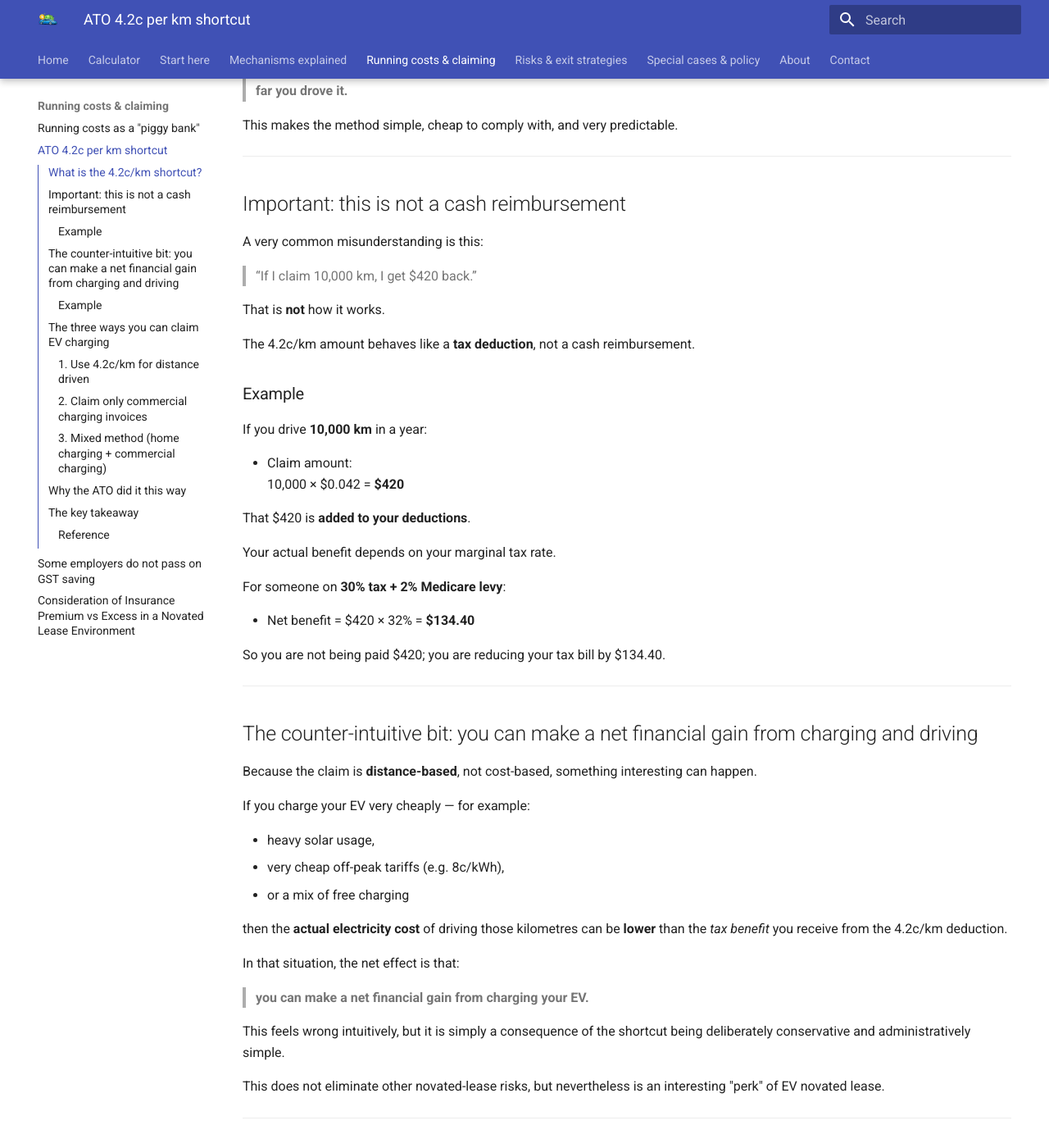
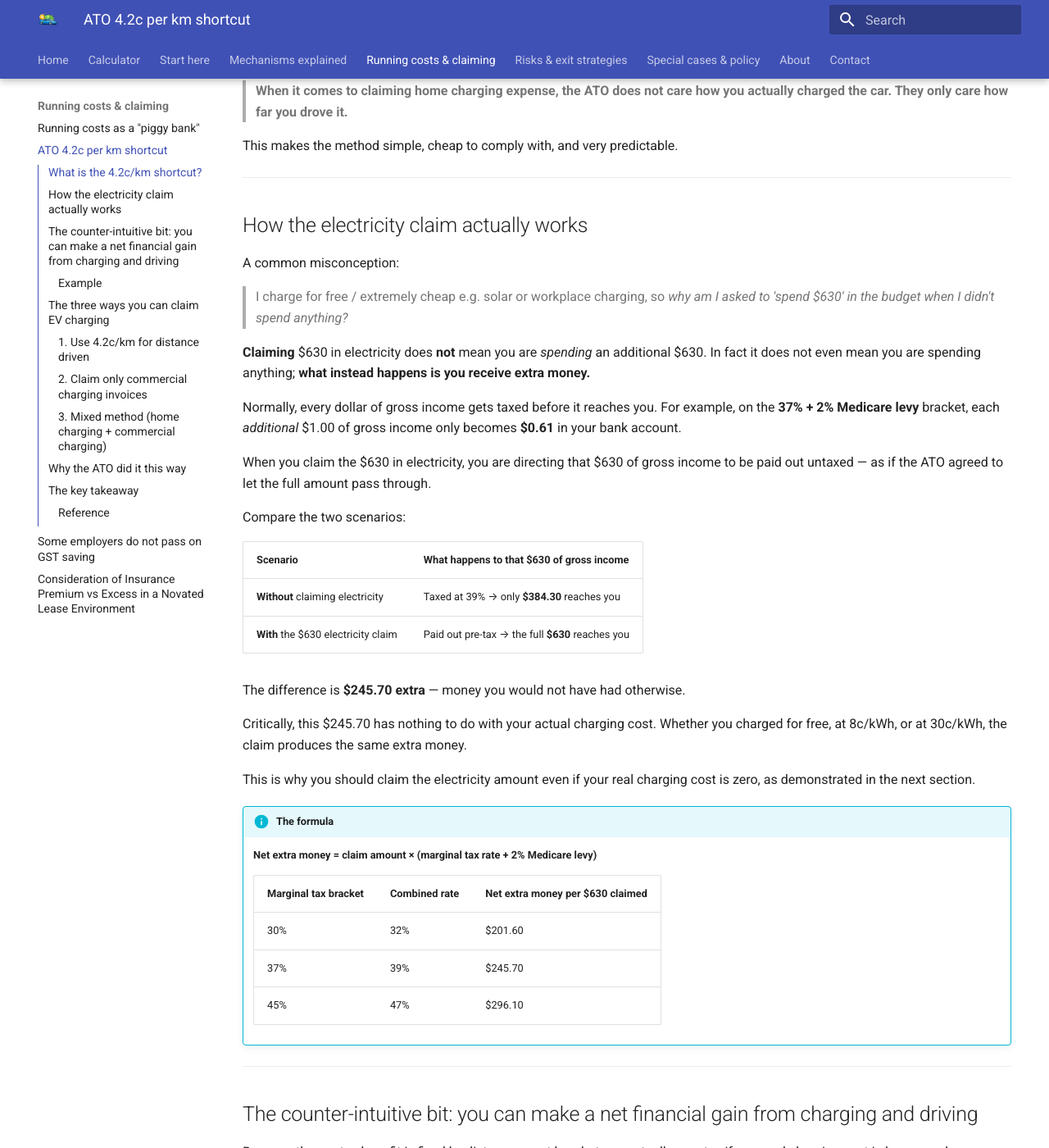
Before and after one commit to novatedlease/novatedlease.github.io, an MkDocs documentation site: the page built from docs/running-costs/ato-42c-per-km-shortcut.md, in a window 1280 px wide and 1400 px high, scrolled down 872 px. Shown: the whole window at 82% size. Built offline with MkDocs 1.6.1 and Material for MkDocs 9.7.7, drawn with Linux system fonts in a browser that asks for light colours; some of the changed text lies outside the part shown.

Commit message:
Improved 4.2c/km article

```diff
--- a/docs/running-costs/ato-42c-per-km-shortcut.md
+++ b/docs/running-costs/ato-42c-per-km-shortcut.md
@@ -1,8 +1,8 @@
 # The ATO 4.2c/km EV charging shortcut — how it actually works
 
-EV charging sounds simple until you try to claim it.
+For most novated lease expenses, the process is straightforward — you spend $X on something, submit the claim, and that amount is paid from pre-tax dollars.
 
-Different electricity tariffs, solar vs grid, time-of-use pricing, free public chargers, workplace chargers, battery losses… it quickly becomes a record-keeping nightmare.
+Electricity is a different beast. Different tariffs, solar vs grid, time-of-use pricing, free public chargers, workplace chargers, battery losses… it quickly becomes a record-keeping nightmare with no clean answer for what was actually spent.
 
 Recognising this, the ATO essentially said: *this is getting ridiculous*.
 
@@ -33,56 +33,45 @@ This makes the method simple, cheap to comply with, and very predictable.
 
 ---
 
-## Important: this is not a cash reimbursement
+## How the electricity claim actually works
 
-A very common misunderstanding is this:
+A common misconception:
+> I charge for free / extremely cheap e.g. solar or workplace charging, so *why am I asked to 'spend $630' in the budget when I didn't spend anything?*
 
-> “If I claim 10,000 km, I get $420 back.”
+**Claiming** $630 in electricity does **not** mean you are *spending* an additional $630. In fact it does not even mean you are spending anything; **what instead happens is you receive extra money.**
 
-That is **not** how it works.
+Normally, every dollar of gross income gets taxed before it reaches you. For example, on the **37% + 2% Medicare levy** bracket, each *additional* $1.00 of gross income only becomes **$0.61** in your bank account.
 
-The 4.2c/km amount behaves like a **tax deduction**, not a cash reimbursement.
+When you claim the $630 in electricity, you are directing that $630 of gross income to be paid out untaxed — as if the ATO agreed to let the full amount pass through.
 
-### Example
+Compare the two scenarios:
 
-If you drive **10,000 km** in a year:
+| Scenario | What happens to that $630 of gross income |
+|---|---|
+| **Without** claiming electricity | Taxed at 39% → only **$384.30** reaches you |
+| **With** the $630 electricity claim | Paid out pre-tax → the full **$630** reaches you |
 
-- Claim amount:
-  10,000 × $0.042 = **$420**
+The difference is **$245.70 extra** — money you would not have had otherwise.
 
-That $420 is **added to your deductions**.
+Critically, this $245.70 has nothing to do with your actual charging cost. Whether you charged for free, at 8c/kWh, or at 30c/kWh, the claim produces the same extra money.
 
-Your actual benefit depends on your marginal tax rate.
+This is why you should claim the electricity amount even if your real charging cost is zero, as demonstrated in the next section.
 
-For someone on **30% tax + 2% Medicare levy**:
+!!! info "The formula"
+    **Net extra money = claim amount × (marginal tax rate + 2% Medicare levy)**
 
-- Net benefit = $420 × 32% = **$134.40**
-
-So you are not being paid $420; you are reducing your tax bill by $134.40.
+    | Marginal tax bracket | Combined rate | Net extra money per $630 claimed |
+    |---|---|---|
+    | 30% | 32% | $201.60 |
+    | 37% | 39% | $245.70 |
+    | 45% | 47% | $296.10 |
 
 ---
 
 ## The counter-intuitive bit: you can make a net financial gain from charging and driving
 
-Because the claim is **distance-based**, not cost-based, something interesting can happen.
+Because the pre-tax benefit is fixed by distance — not by what you actually spent — if your real charging cost is low enough, you come out ahead. Here is what that looks like with real numbers.
 
-If you charge your EV very cheaply — for example:
-
-- heavy solar usage,
-- very cheap off-peak tariffs (e.g. 8c/kWh),
-- or a mix of free charging
-
-then the **actual electricity cost** of driving those kilometres can be **lower** than the *tax benefit* you receive from the 4.2c/km deduction.
-
-In that situation, the net effect is that:
-
-> **you can make a net financial gain from charging your EV.**
-
-This feels wrong intuitively, but it is simply a consequence of the shortcut being deliberately conservative and administratively simple.
-
-This does not eliminate other novated-lease risks, but nevertheless is an interesting "perk" of EV novated lease.
-
----
 ### Example
 
 If you drive **15,000 km** in a year and are on **top marginal tax bracket (45+2%)**:
@@ -97,29 +86,12 @@ Your car has an average efficiency of 150Wh/km, and you charge your car on a che
 
 When you claim the $630,
 
-- Tax refund = $630 × 47% = **$296.10**
+- Extra money made = $630 × 47% = **$296.10**
 
-Once you reconcile with your actual expense, post-claiming you have made **$116.10 profit** from charging the car.
+Once you reconcile with your actual expense, post-claiming you have made **$116.10 profit** from charging and driving the car.
 
-The calculations above are automatically performed in the **Detail - Basic Information - Annual Electricty Report**, under **Post-Reimbursement Effective Charging Expense** figure.
+The calculations above are automatically performed in the **Detail - Basic Information - Annual Electricity Report**, under **Post-Reimbursement Effective Charging Expense** figure.
 
-!!! info "Myth-busting: "If I charge mostly for free, I shouldn’t claim electricity""
-    A common mistake is to remove or minimise the electricity claim (e.g. "$50 per month for charging") on the assumption that
-    *"I charge mostly for free on solar / work, so why would I include this cost?"*
-
-    This is a **mathematical error caused by misunderstanding the mechanics**.
-
-    When you "budget $50 per month" for EV charging under a novated lease, you are **not spending $50**.
-    You are instead **setting aside $50 of gross (pre-tax) income** that is sheltered from income tax.
-
-    If your actual charging cost is low (or close to zero), you still keep the **tax benefit** of that claim — which results in a
-    **net financial gain**, as demonstrated in the examples above.
-
-    In practice, this means you should **almost never skip the electricity claim**, even if you charge very cheaply or for free.
-    Doing so simply leaves money on the table.
-
-    The only realistic exception would be if claiming electricity incurs additional administrative costs that outweighs the financial
-    benefit. This does **not** appear to apply for most major novated lease providers.
 
 ---
 
@@ -156,7 +128,7 @@ If you choose this approach, you can't claim any home charging.
 
 This is the least common, but sometimes **most beneficial**, and it’s the method I personally use some years.
 
-It is also the most record-keeping-intensive approach, and only worthwhile if the additional deduction meaningfully exceeds the extra effort.
+It is also the most record-keeping-intensive approach, and only worthwhile if the additional benefit meaningfully exceeds the extra effort.
 
 You can do this **only if**:
 
@@ -179,7 +151,7 @@ Depending on:
 - commercial charging mix,
 - and any free charging you get,
 
-this mixed approach can result in a **higher total deduction** than using the shortcut alone.
+this mixed approach can result in a **higher total claim** than using the shortcut alone.
 
 **Example:**
 
@@ -215,8 +187,8 @@ If your real costs are lower, you benefit.  If your real costs are higher, you w
 
 If you remember nothing else:
 
-> **The 4.2c/km method is a tax deduction, not a reimbursement,
-> and it is deliberately blind to how you actually charge your car.**
+> **The 4.2c/km method puts extra money in your pocket based on distance driven,
+> and this benefit is yours even if you charge cheaply or for free.**
 
 For those with solar or cheap tariffs, it is **surprisingly generous**.
 
```
